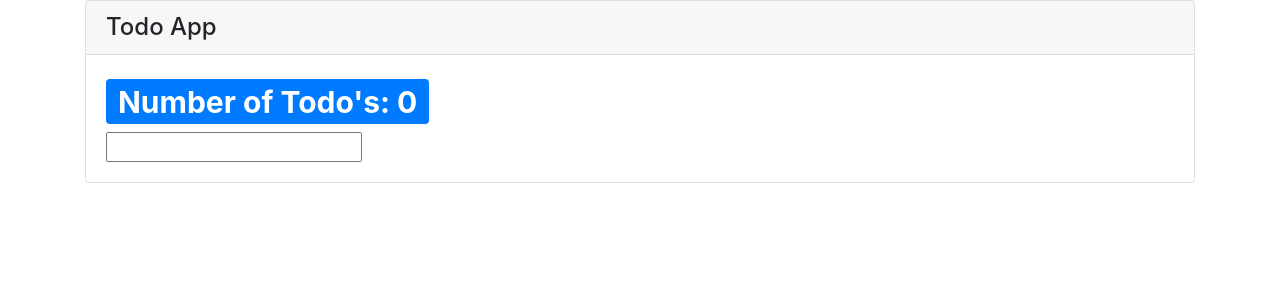
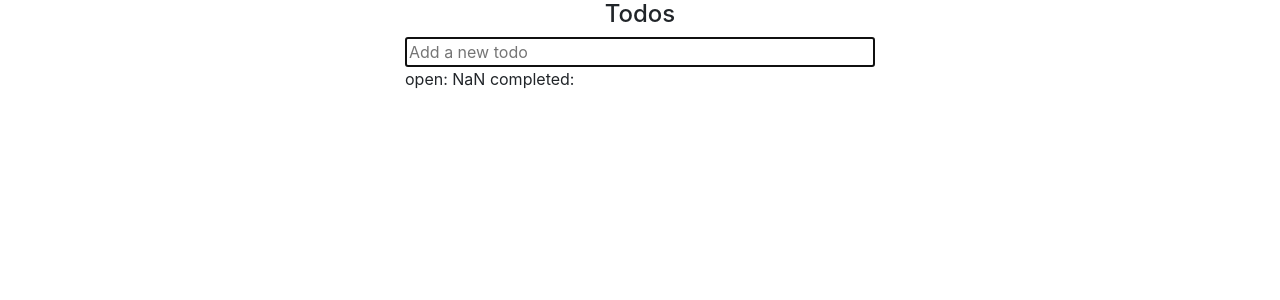
Before and after one commit to Verric/learning, an Angular app: page / in a window 1280 px wide. Shown: the top 300 px of the page. Built offline with nearby package versions, Linux system fonts and the light colour scheme.

Commit message:
attempted to improve styling...

```diff
--- a/src/app/todo/todo.component.css
+++ b/src/app/todo/todo.component.css
@@ -0,0 +1,3 @@
+.complete {
+    text-decoration: line-through;
+}
--- a/src/app/todo/todo.component.html
+++ b/src/app/todo/todo.component.html
@@ -1,24 +1,22 @@
-<div class="container">
-  <div class="card">
-    <h4 class="card-header">Todo App</h4>
-    <div class="card-body">
-      <h1><span class="badge badge-primary">Number of Todo's: {{todoCount}}</span></h1>
-      <div class="input-group">
-        <input type="text" maxlength="20" #todoInput (keyup.enter)="addTodo(todoInput)">
-      </div>
-      <div *ngIf="todos">
-        <div *ngFor="let todo of todos">
-          <div class="card">
-            <div class="card-header">
-              Todo: {{todo.id}}
-            </div>
-            <div class="card-block">
-              <p class="card-text">{{todo.text}}</p>
-              <button class="btn btn-danger" (click)="completeTodo(todo.id)">Remove Todo</button>
-            </div>
+<section class="container" style="width: 500px">
+  <h4 class="text-center">Todos</h4>
+  <input type="text" placeholder="Add a new todo" style="width: 100%" autofocus="" maxlength="30" #todoInput (keyup.enter)="addTodo(todoInput)">
+  <section *ngIf="todos">
+    <ul class="list-group">
+      <li *ngFor="let todo of todos" class="list-group-item">
+        <div class="row">
+          <div class="col-md-9">
+            <input type="checkbox" (click)="toggleComplete(todo)" [checked]="todo.completed">
+            <label [class.complete]="todo.completed">{{todo.title}}</label>
+          </div>
+          <div class="col-md-3">
+            <button class="btn btn-sm btn-danger" (click)="deleteTodo(todo)">Delete</button>
           </div>
         </div>
-      </div>
-    </div>
-  </div>
-</div>
+      </li>
+    </ul>
+      <footer>
+    <p>open: {{todos.length - completedItems}}  completed: {{completedItems}}</p>
+  </footer>
+  </section>
+</section>
```
